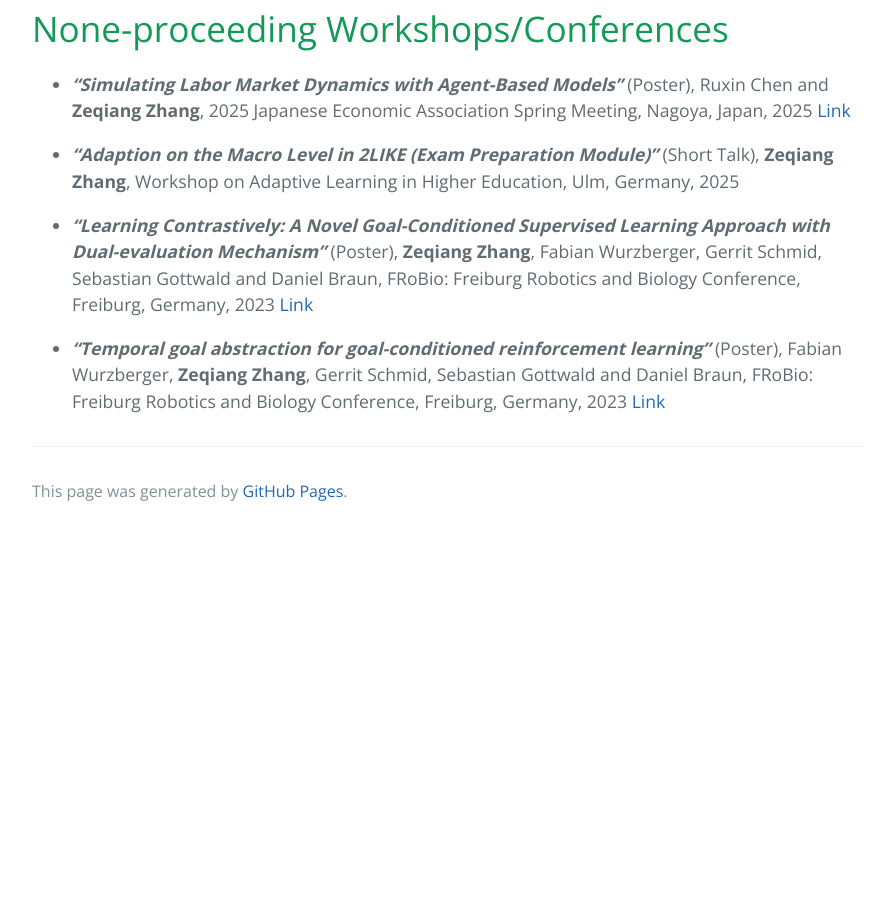
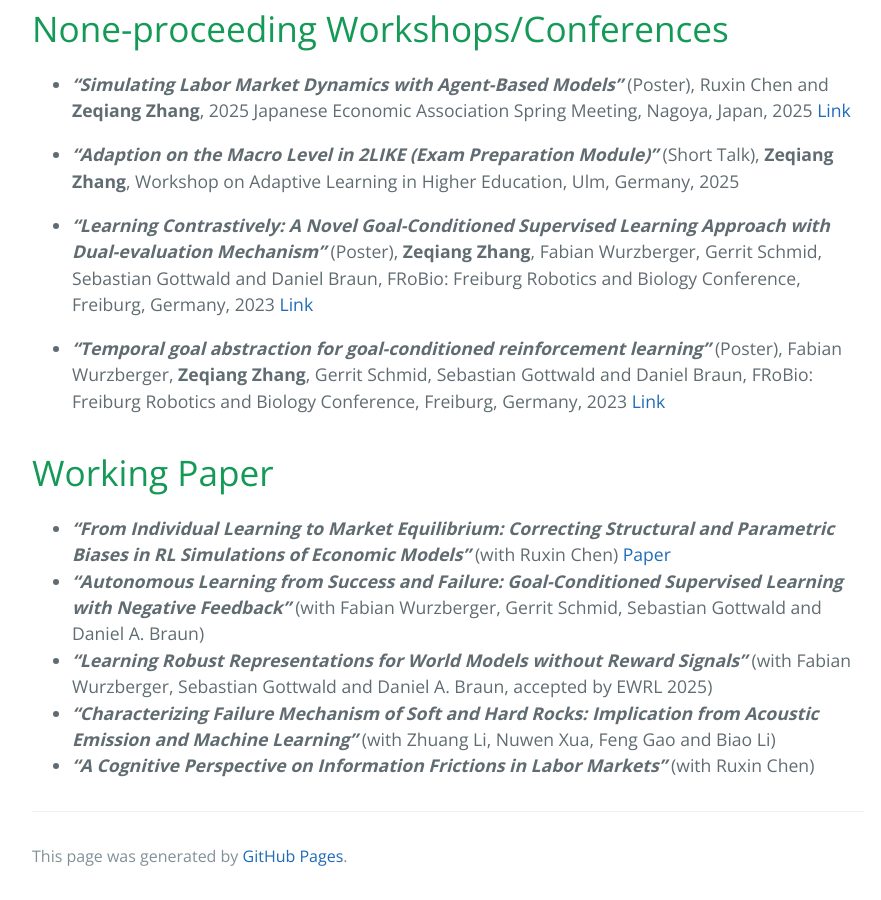
Before and after one commit to greablezzq/greablezzq.github.io, a Jekyll site: the page built from index.md, in a window 1280 px wide and 900 px high, scrolled down 1237 px. Shown: the whole window, without its empty margins (192-1073 px from the left). Built offline with Jekyll 4.4.1, drawn with Linux system fonts in a browser that asks for light colours; before the commit the page ends 1772 px from its top, so only the background shows below that.

Commit message:
Update index.md

```diff
--- a/index.md
+++ b/index.md
@@ -28,3 +28,10 @@
  - ***"Learning Contrastively: A Novel Goal-Conditioned Supervised Learning Approach with Dual-evaluation Mechanism"*** (Poster), **Zeqiang Zhang**, Fabian Wurzberger, Gerrit Schmid, Sebastian Gottwald and Daniel Braun, FRoBio: Freiburg Robotics and Biology Conference, Freiburg, Germany, 2023 [Link](https://frobio.wordpress.com/learning-contrastively-a-novel-goal-conditioned-supervised-learning-approach-with-dual-evaluation-mechanism/)
 
  - ***"Temporal goal abstraction for goal-conditioned reinforcement learning"*** (Poster), Fabian Wurzberger, **Zeqiang Zhang**, Gerrit Schmid, Sebastian Gottwald and Daniel Braun, FRoBio: Freiburg Robotics and Biology Conference, Freiburg, Germany, 2023 [Link](https://frobio.wordpress.com/temporal-goal-abstraction-for-goal-conditioned-reinforcement-learning/)
+
+# Working Paper
+ - ***"From Individual Learning to Market Equilibrium: Correcting Structural and Parametric Biases in RL Simulations of Economic Models"*** (with Ruxin Chen) [Paper](https://arxiv.org/pdf/2507.18229)
+ - ***"Autonomous Learning from Success and Failure: Goal-Conditioned Supervised Learning with Negative Feedback"*** (with Fabian Wurzberger, Gerrit Schmid, Sebastian Gottwald and Daniel A. Braun)
+ - ***"Learning Robust Representations for  World Models without Reward Signals"*** (with Fabian Wurzberger, Sebastian Gottwald and Daniel A. Braun, accepted by EWRL 2025)
+ - ***"Characterizing Failure Mechanism of Soft and Hard Rocks: Implication from Acoustic Emission and Machine Learning"*** (with Zhuang Li, Nuwen Xua, Feng Gao and Biao Li)
+ - ***"A Cognitive Perspective on Information Frictions in Labor Markets"*** (with Ruxin Chen)
```
